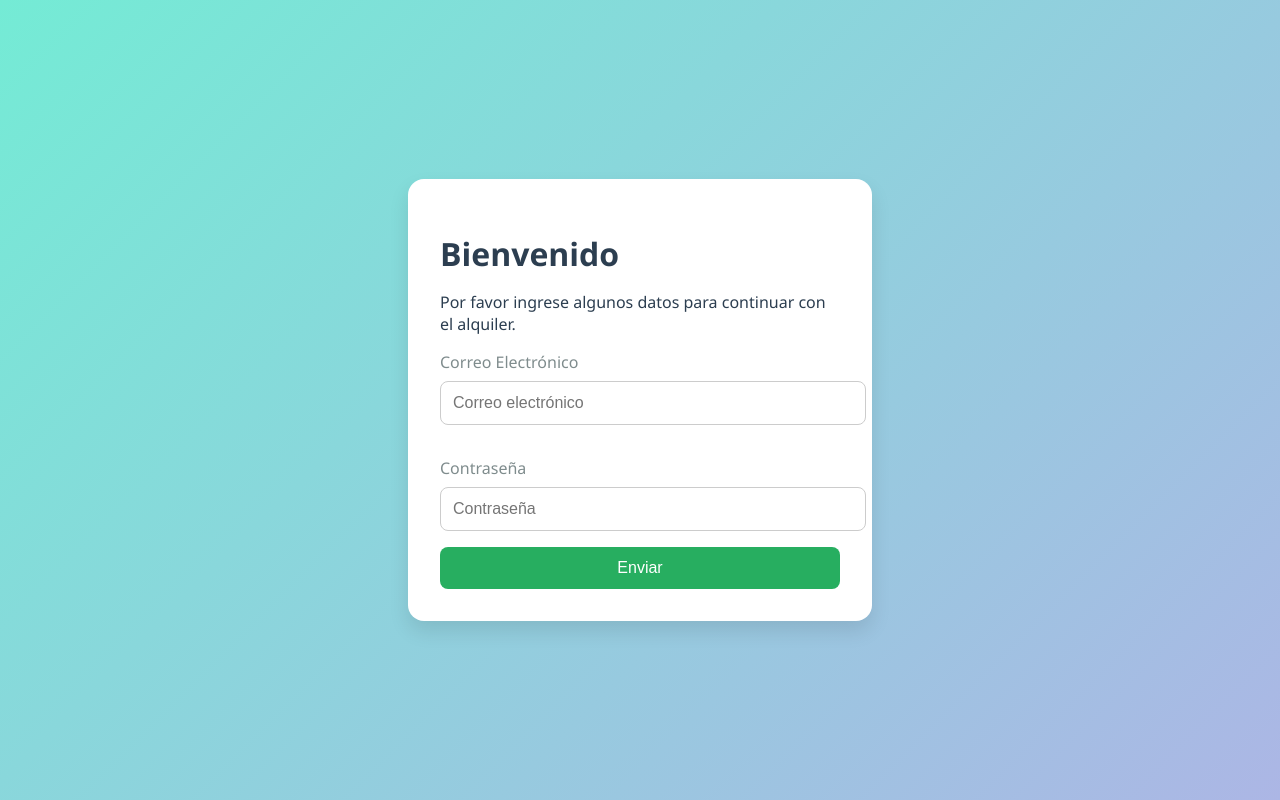
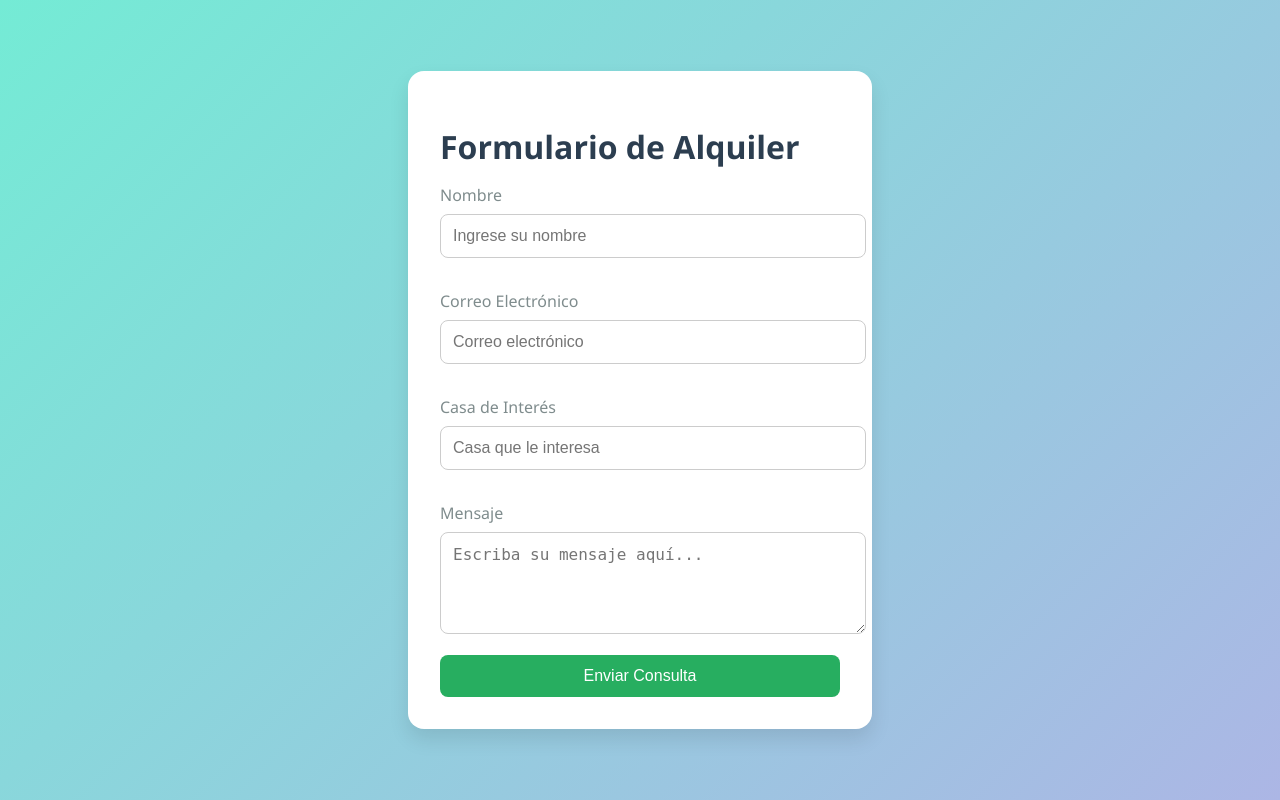
Before and after one commit to Adriela23/CasoEstudio2, a PHP site: page /View/alquilarFormulario.php in a window 1280 px wide. Run offline with PHP 8.4, Linux system fonts and the light colour scheme.

Commit message:
formularios

```diff
--- a/View/alquilarFormulario.php
+++ b/View/alquilarFormulario.php
@@ -42,7 +42,7 @@
             color: #7f8c8d;
         }
 
-        input[type="email"], input[type="password"] {
+        input[type="email"], input[type="text"], textarea {
             width: 100%;
             padding: 0.75rem;
             margin-bottom: 1rem;
@@ -70,16 +70,21 @@
 </head>
 <body>
     <div class="form-container">
-        <h1>Bienvenido</h1>
-        <p>Por favor ingrese algunos datos para continuar con el alquiler.</p>
-        <form>
+        <h1>Formulario de Alquiler</h1>
+        <form action="procesar_alquiler.php" method="POST">
+            <label for="name">Nombre</label>
+            <input type="text" id="name" name="name" required placeholder="Ingrese su nombre">
+
             <label for="email">Correo Electrónico</label>
             <input type="email" id="email" name="email" required placeholder="Correo electrónico">
 
-            <label for="password">Contraseña</label>
-            <input type="password" id="password" name="password" required placeholder="Contraseña">
+            <label for="casa">Casa de Interés</label>
+            <input type="text" id="casa" name="casa" required placeholder="Casa que le interesa">
 
-            <button type="submit">Enviar</button>
+            <label for="message">Mensaje</label>
+            <textarea id="message" name="message" rows="4" required placeholder="Escriba su mensaje aquí..."></textarea>
+
+            <button type="submit">Enviar Consulta</button>
         </form>
     </div>
 </body>
--- a/View/consultaFormulario.php
+++ b/View/consultaFormulario.php
@@ -86,6 +86,7 @@
 <body>
     <div class="form-container">
         <h1>Consulta sobre la Casa</h1>
+        <!-- Aquí se cambia la acción del formulario para que envíe los datos a procesar_consulta.php -->
         <form action="procesar_consulta.php" method="POST">
             <label for="name">Nombre</label>
             <input type="text" id="name" name="name" required placeholder="Ingrese su nombre">
```
Also changed, not shown: View/procesar_alquiler.php (added, +33 -0 lines), View/procesar_consulta.php (added, +37 -0 lines).
